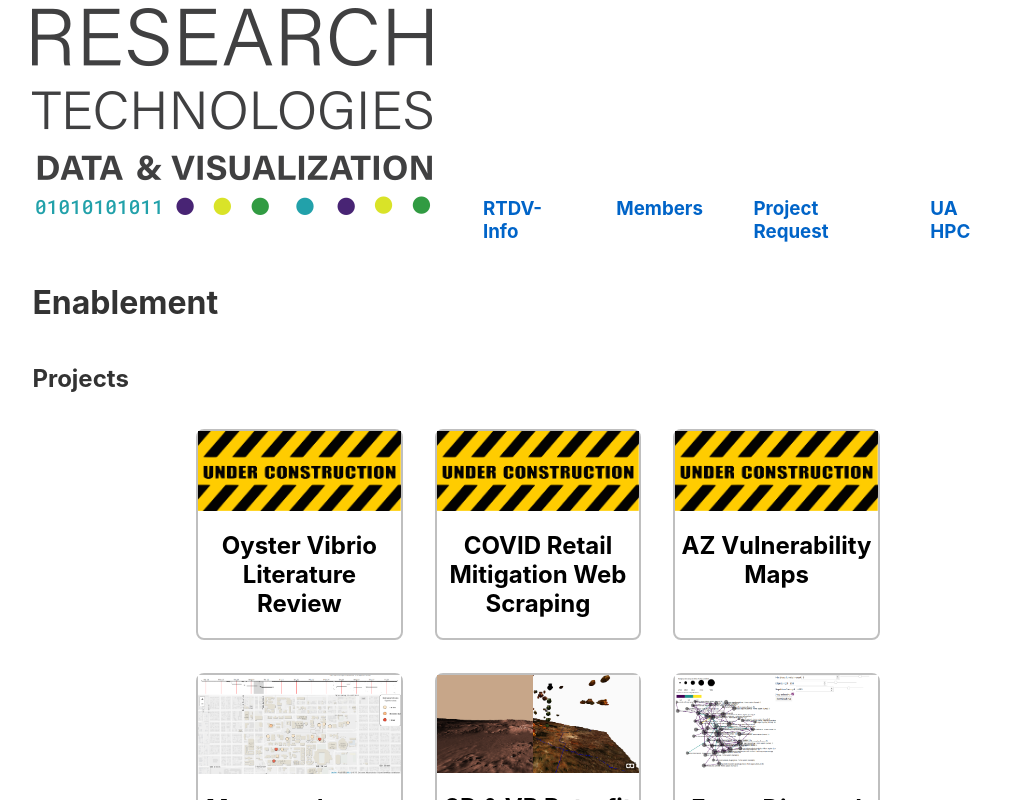
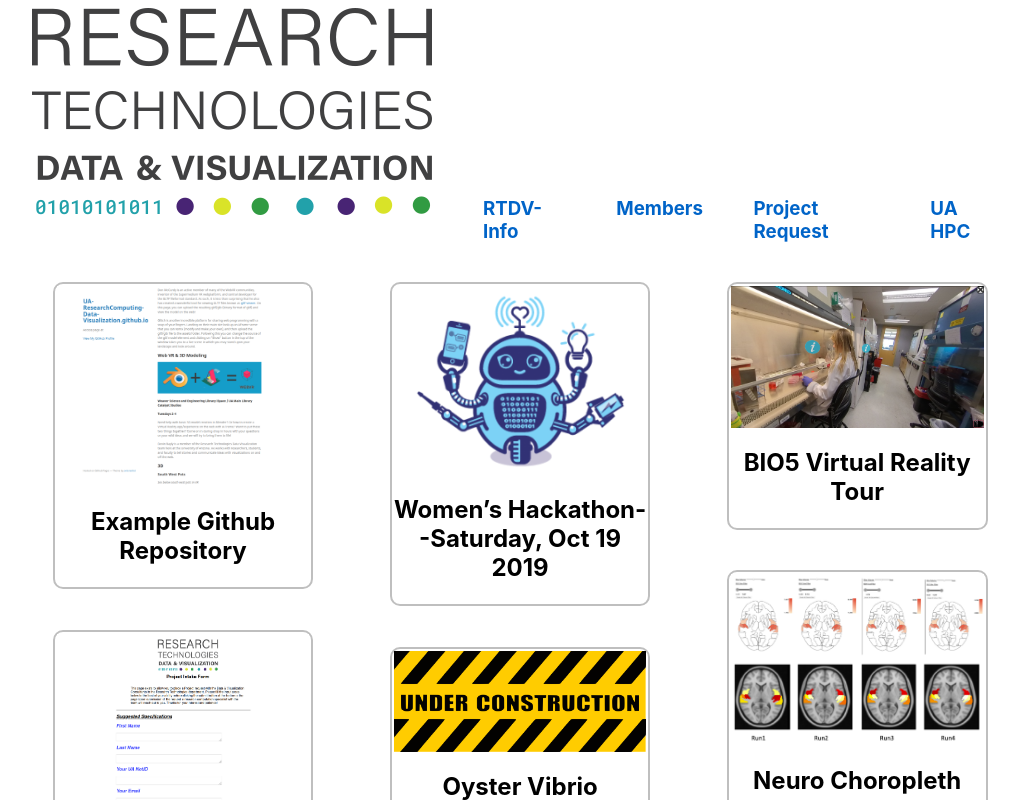
Before and after one commit to RTDataVis/RTDataVis.github.io, a Svelte app: page / in a window 1280 px wide. Shown: the top 800 px of the page, without its empty margins (102-1121 px from the left). Built offline with nearby package versions, Linux system fonts and the light colour scheme.

Commit message:
get it the way I want

```diff
--- a/src/App.svelte
+++ b/src/App.svelte
@@ -1,14 +1,11 @@
 <script>
   //import Examples from "./examples.svelte"
   //import Canvas from "./canvas.svelte"
-  import Projects from "./projects.svelte";
-  import GeneralHPC from "./generalhpc.svelte";
-  import Organization from "./organization.svelte";
-  import Dropins from "./dropins.svelte";
-  import Workshops from "./workshops.svelte";
+  import Showcase from "./test.svelte";
   import ProjectsInfo from "./projects_info.svelte";
   import HPCInfo from "./hpc_info.svelte";
   import OrgInfo from "./organization_info.svelte";
+  import WorkshopsInfo from "./workshops_info.svelte";
 </script>
 
 <style>
@@ -77,14 +74,9 @@
 </div>
 <div id="center">
   <div class="vholder">
-    <h1>Enablement</h1>
-    <Projects />
-    <GeneralHPC />
-    <Organization />
-    <h1>Engagement</h1>
-    <Dropins />
-    <Workshops />
-
+  <!-- actual tiles -->
+    <Showcase />
+    <!-- the rest of the file -->
     <div id="infoSection">
       <!-- this is where the tiles and links should take us -->
       <div id="infoText">
@@ -152,6 +144,7 @@
     <ProjectsInfo />
     <HPCInfo />
     <OrgInfo />
+    <WorkshopsInfo />
 
   </div>
 </div>
--- a/src/simple_tile.svelte
+++ b/src/simple_tile.svelte
@@ -8,17 +8,27 @@
 
 <style>
   .tile {
-    border: 1px black solid;
-    width:80%;
+       border: rgba(0, 0, 0, 0.25) solid 2px;
+    width:25%;
     border-radius: 10px;
+    padding:2px;
+    margin:2%;
   }
   img{
       display:block;
       width:100%;
   }
+  h2{
+      text-align: center;
+  }
+  a{
+      color:black;
+  }
 </style>
 
 <div class="tile">
+<a href={"#"+Info.link}>
     <img src={Info.image} alt="">
   <h2>{Info.title}</h2>
+  </a>
 </div>
--- a/src/test.svelte
+++ b/src/test.svelte
@@ -1,36 +1,45 @@
 <script>
   import ProjectTilesArray from "./project_data.js";
+  import OrgTiles from "./organization_data.js";
+  import WorkshopsTiles from "./workshops_data.js";
+  import HPCTiles from "./hpc_data.js";
 
   import STile from "./simple_tile.svelte";
   import { onMount } from "svelte";
-  let col1, col2, col3,col4;
+  let holder;
   onMount(() => {
     console.log(ProjectTilesArray.length);
-    let columns = [col1, col2, col3,col4];
-    for (let i = 0; i < ProjectTilesArray.length; i += 3) {
-      console.log(i);
-      for (let j = 0; j < columns.length; j++) {
-        if (ProjectTilesArray[i + j] != undefined) {
-          new STile({
-            target: columns[j],
-            props: {
-              Info: ProjectTilesArray[i + j]
-            }
-          });
+    let allTiles = [
+      ...OrgTiles,
+      ...WorkshopsTiles,
+      ...ProjectTilesArray,
+      ...HPCTiles
+    ];
+    for (let tile of allTiles) {
+      new STile({
+        target:holder,
+        props: {
+          Info: tile
         }
-      }
+      });
     }
+    console.log(holder.getBoundingClientRect().height)
+    setTimeout(()=> {
+        let avHeight = holder.getBoundingClientRect().height/allTiles.length
+        holder.style.height = `${holder.getBoundingClientRect().height/2.5}px`
+    },3000)
   });
 </script>
 
 <style>
-    #columnsHolder {
-        width:80%;
-        display:flex;
-    }
+  #columnsHolder {
+    width: 80%;
+    display: flex;
+  }
   .holder {
     display: flex;
     flex-direction: column;
+    flex-wrap:wrap;
   }
   #outer {
     display: flex;
@@ -39,10 +48,5 @@
 </style>
 
 <div id="outer">
-<div id="columnsHolder">
-  <div class="holder" id="col1" bind:this={col1} />
-  <div class="holder" id="col2" bind:this={col2} />
-  <div class="holder" id="col3" bind:this={col3} />
-  <div class="holder" id="col4" bind:this={col4} />
+  <div class="holder" bind:this={holder} />
 </div>
-</div>
--- /dev/null
+++ b/src/workshops_info.svelte
@@ -0,0 +1,6 @@
+<script>
+import LowerInfo from "./lower_info.svelte"
+  import InfoArray from "./workshops_data.js"
+  let Heading = "Workshops";
+</script>
+<LowerInfo {Heading} {InfoArray}></LowerInfo>
```
